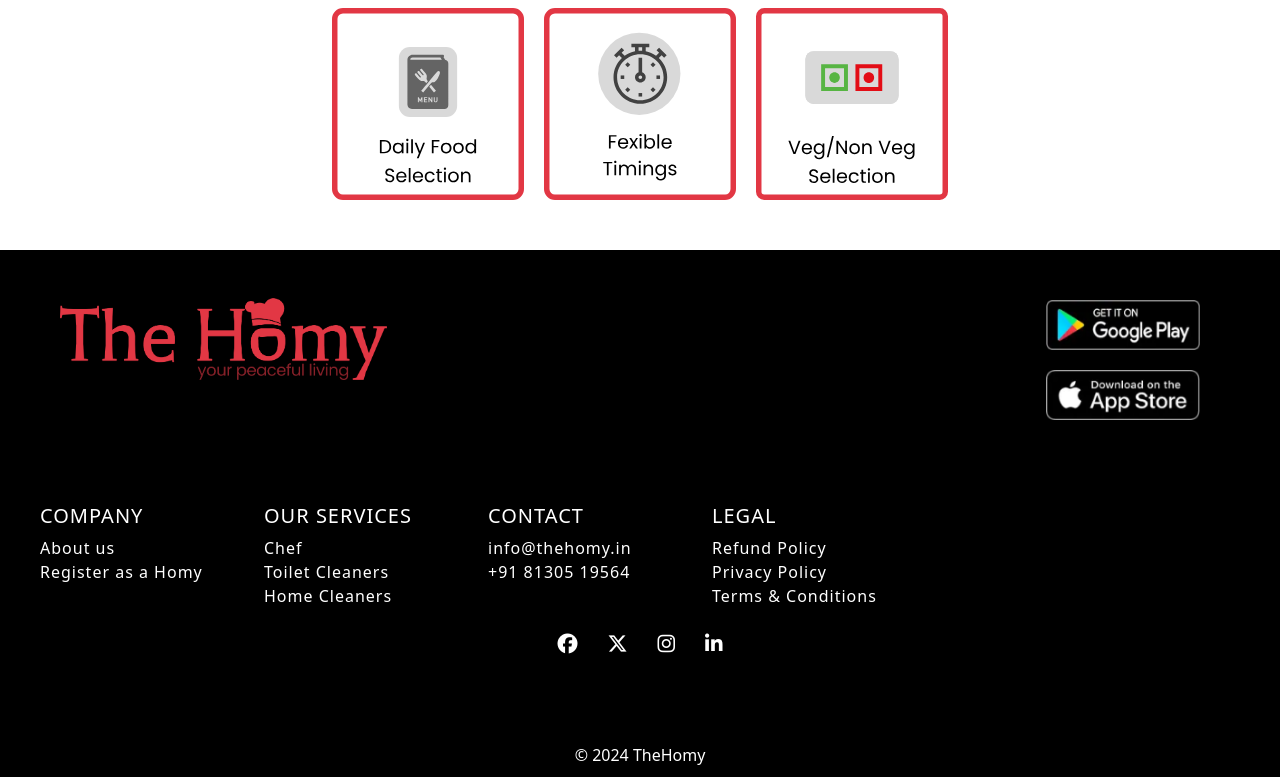
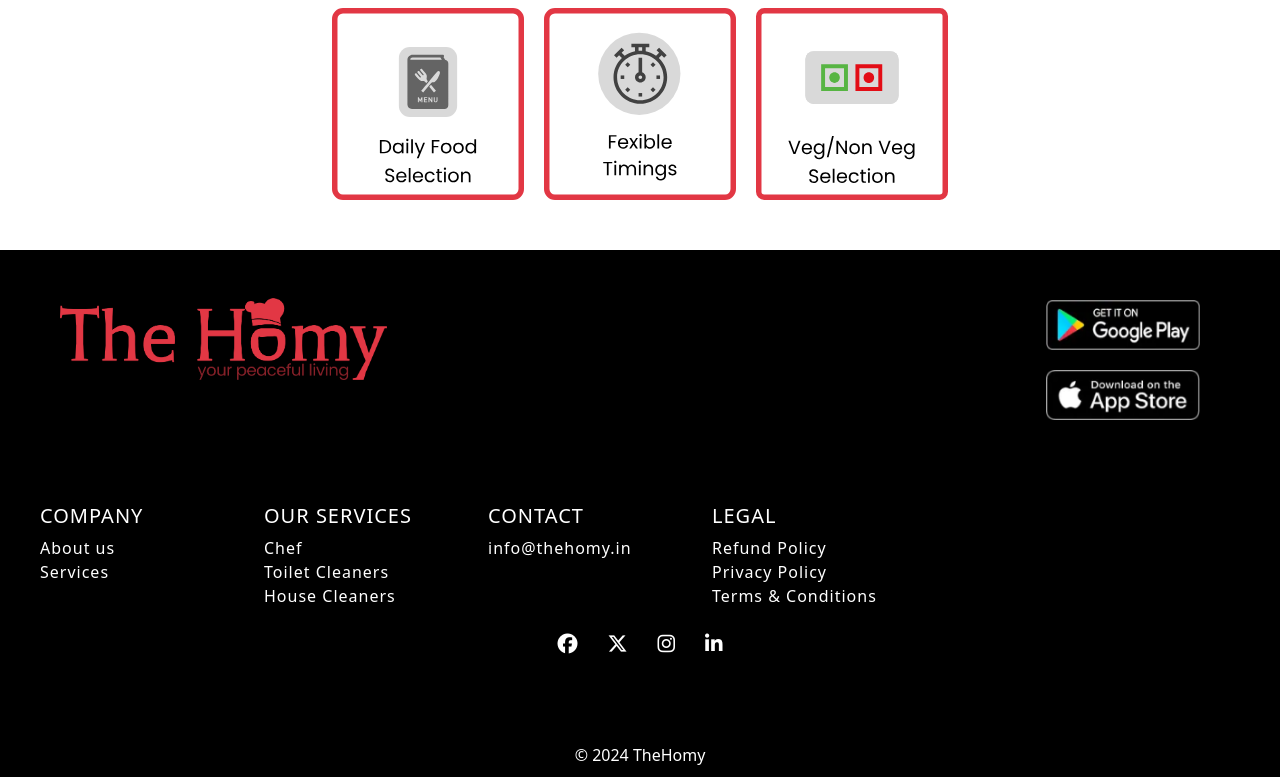
Before and after one commit to thehomy001/thehomy.in, a React (Vite) app: page / in a window 1280 px wide. Shown: the part 2462-3239 px from the top of the page. Built offline with nearby package versions, Linux system fonts and the light colour scheme.

Commit message:
footer updated

```diff
--- a/components/AboutUs/AboutUs.css
+++ b/components/AboutUs/AboutUs.css
@@ -10,7 +10,7 @@
 .first::before {
 	content: "About Us";
 	position: absolute;
-	top: 69%;
+	top: 39%;
 	left: 14%;
 	transform: translate(-50%, -50%);
 	color: #fff; /* Set the text color */
@@ -29,10 +29,10 @@
 	align-items: center;
 	justify-content: center;
 	/* width: 95%; */
-	margin: 50px 0 50px 0;
+	margin: 50px 0 0px 0;
 }
 .middle-data {
-	margin: 50px 0 50px 0;
+	margin: 0px 0 50px 0;
 	font-family: poppins;
 	font-size: 20px;
 	text-align: center;
@@ -48,7 +48,7 @@
 }
 .firstdata p {
 	font-family: poppins;
-	font-size: 20px;
+	font-size: 30px;
 	/* margin-left: 80px; */
 }
 
--- a/components/AboutUs/AboutUs.jsx
+++ b/components/AboutUs/AboutUs.jsx
@@ -7,6 +7,8 @@
 const AboutUs = () => {
 	return (
 		<div>
+			<div className="first"></div>
+
 			<div className="firstdata">
 				<h1
 					data-aos="fade"
@@ -24,7 +26,6 @@
 					service provider for your comfort
 				</p>
 			</div>
-			<div className="first"></div>
 			<div className="middle-data">
 				<p
 					data-aos="fade"
--- a/components/Footer/Footer.jsx
+++ b/components/Footer/Footer.jsx
@@ -1,7 +1,7 @@
 import "mdb-react-ui-kit/dist/css/mdb.min.css";
 import "@fortawesome/fontawesome-free/css/all.min.css";
 import { Link } from "react-router-dom";
-import React,{useState,useEffect} from "react";
+import React, { useState, useEffect } from "react";
 import {
 	MDBFooter,
 	MDBContainer,
@@ -29,7 +29,6 @@
 		};
 	}, [currentYear]);
 
-
 	return (
 		<>
 			<MDBFooter className="text-center" color="footer" bgColor="black">
@@ -42,14 +41,14 @@
 							to="https://th.bing.com/th/id/OIG.oAvoqHNli7n2MAJSkt59?pid=ImgGn"
 							target="_blank"
 						>
-							<img src=".././public/ps.png" alt="" srcSet="" />
+							<img src="./public/ps.png" alt="" srcSet="" />
 						</Link>
 
 						<Link
 							to="https://th.bing.com/th/id/OIG.oAvoqHNli7n2MAJSkt59?pid=ImgGn"
 							target="_blank"
 						>
-							<img src=".././public/as.png" alt="" />
+							<img src="./public/as.png" alt="" />
 						</Link>
 					</div>
 				</div>
@@ -60,18 +59,32 @@
 								<h5 className="text-uppercase">Company</h5>
 
 								<ul className="list-unstyled mb-0">
+									<Link
+										to="/AboutUs"
+										style={{ textDecorationLine: "none" }}
+									>
 										<li>
-										<a href="#!" className="text-footer">
+											<a
+												href="#!"
+												className="text-footer"
+											>
 												About us
 											</a>
 										</li>
 
 										<li>
-										<a href="#!" className="text-footer">
-											Register as a Homy
+											<Link
+												to="/Services"
+												style={{
+													textDecorationLine: "none",
+												}}
+											>
+												<a className="text-footer">
+													Services
 												</a>
+											</Link>
 										</li>
-
+									</Link>
 								</ul>
 							</MDBCol>
 
@@ -80,22 +93,39 @@
 
 								<ul className="list-unstyled mb-0">
 									<li>
-										<a href="./FeebackForm" className="text-footer">
-											Chef
-										</a>
+										<Link
+											to="/FeedbackForm"
+											style={{
+												textDecorationLine: "none",
+											}}
+										>
+											<a className="text-footer">Chef</a>
+										</Link>
 									</li>
 
 									<li>
-										<a href="./FeebackForm" className="text-footer">
+									<Link
+											to="/FeedbackForm"
+											style={{
+												textDecorationLine: "none",
+											}}>
+										<a
+
+											className="text-footer"
+										>
 											Toilet Cleaners
 										</a>
+										</Link>
 									</li>
 									<li>
-										<a href="./FeebackForm" className="text-footer">
-											Home Cleaners
+
+										<a
+
+											className="text-footer"
+										>
+											House Cleaners
 										</a>
 									</li>
-
 								</ul>
 							</MDBCol>
 
@@ -104,12 +134,12 @@
 
 								<ul className="list-unstyled mb-0">
 									<li>
-										<a href="#!" className="text-footer">
+										<a
+											href="mailto:info@thehomy.in"
+											className="text-footer"
+										>
 											info@thehomy.in
 										</a>
-									</li>
-									<li>
-									+91 81305 19564
 									</li>
 								</ul>
 							</MDBCol>
--- a/components/Services/Services.jsx
+++ b/components/Services/Services.jsx
@@ -13,7 +13,7 @@
 			<div className="services-box">
 				<h1>Our Services</h1>
 				<div className="services-inner-box-2">
-					<img src="../../public/temp1.jpg" alt="" />
+					<img src="./public/temp1.jpg" alt="" />
 					<div>
 						<h1>Kitchen King</h1>
 						<h2>
@@ -63,7 +63,7 @@
 				</div>
 
 				{/* <div className="services-inner-box-2">
-					<img src="../../public/temp2.png" alt="" />
+					<img src="./public/temp2.png" alt="" />
 					<div>
 						<h1>Nursing Nanny</h1>
 						<h2>Caretaker</h2>
@@ -109,7 +109,7 @@
 				</Link> */}
 
 				<div className="services-inner-box-2">
-					<img src="../../public/temp4.png" alt="" />
+					<img src="./public/temp4.png" alt="" />
 					<div>
 						<h1>Dust Guards</h1>
 						<h2><PiBroom/> Cleaners</h2>
@@ -156,12 +156,12 @@
 					</div>
 				</div>
 				<div className="services-inner-box-2">
-					<img src="../../public/temp3.png" alt="" />
+					<img src="./public/temp3.png" alt="" />
 					<div>
 						<h1>Mr. Hygiene</h1>
 						<h2> <PiToilet/> Toilet Cleaner</h2>
 
-						<span className="service-text">At Thehomy, our toilet cleaners are clean,
+						<span className="service-text">							At Thehomy, our toilet cleaners are clean,
 							dedicated, and trusted. They're verified by the
 							police, carry their own kits, and ensure a spotless
 							and safe bathroom for you.
```
Lines whose indentation alone changed are shown as unchanged.
